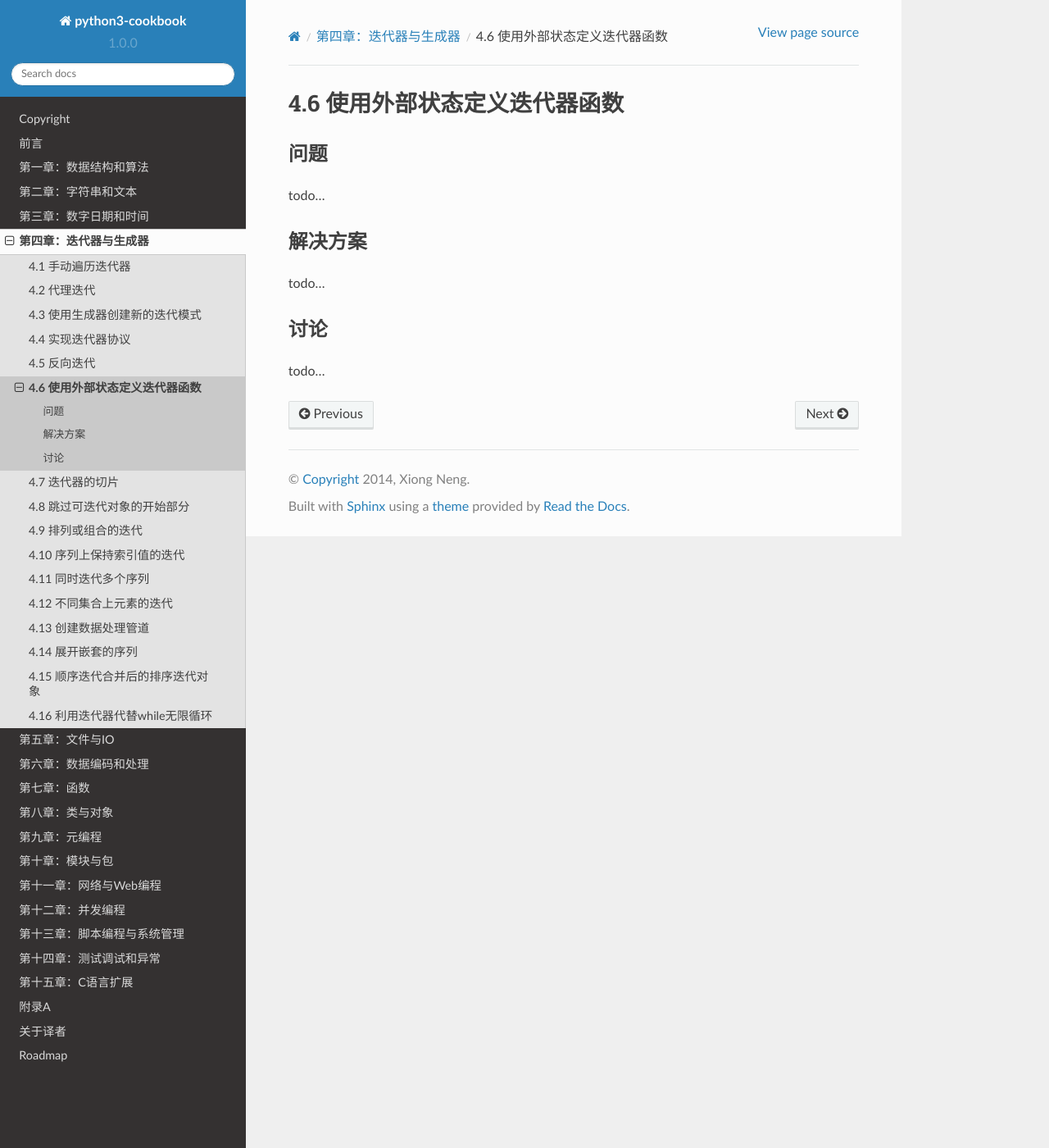
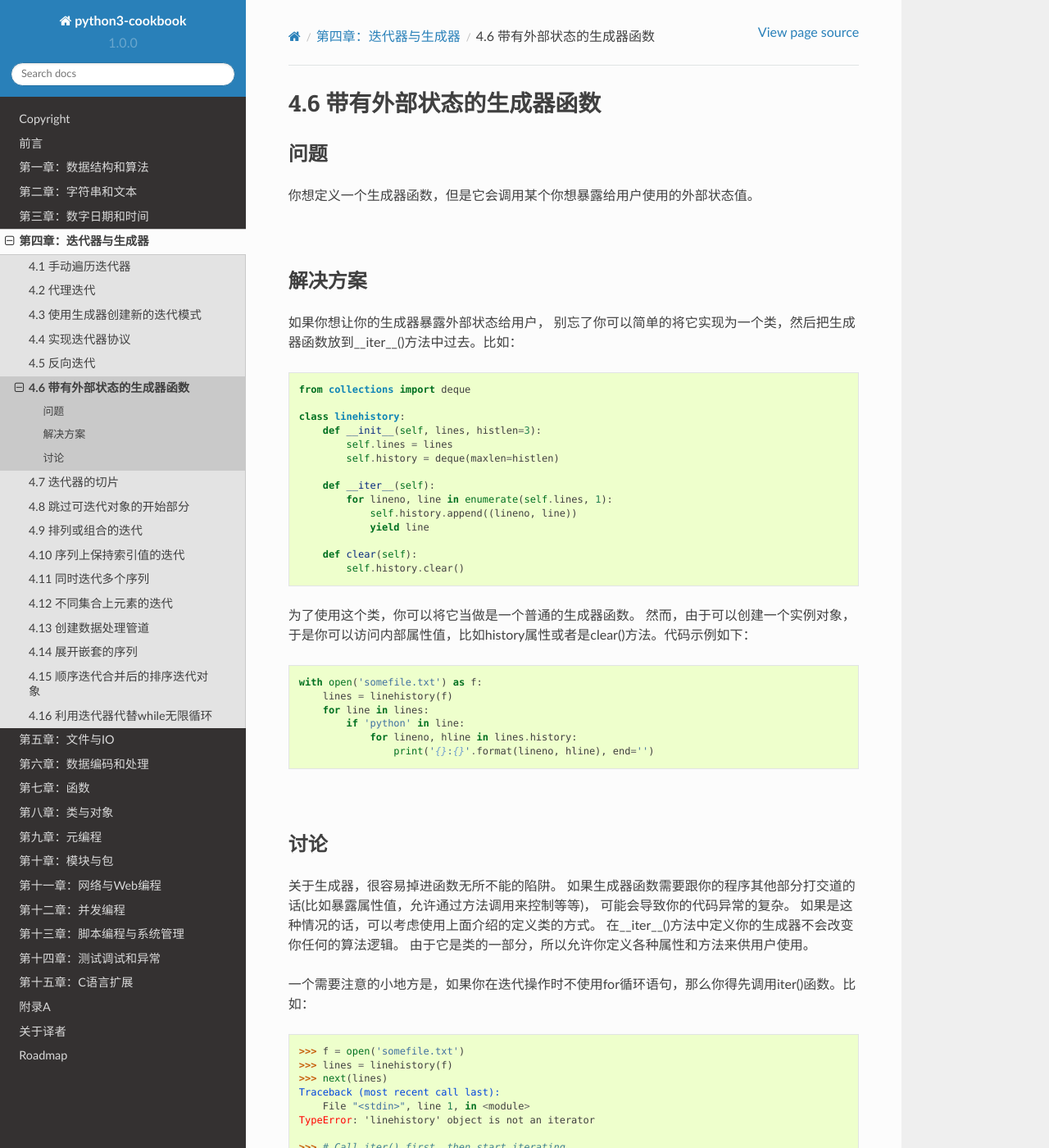
Before and after one commit to yidao620c/python3-cookbook, a Sphinx documentation site: the page built from source/c04/p06_define_generator_func_with_extra_state.rst, in a window 1280 px wide and 1400 px high. Shown: the whole window at 82% size. Built offline with Sphinx 7.4.7 and the Read the Docs theme 2.0.0, drawn with Linux system fonts in a browser that asks for light colours; some of the changed text lies outside the part shown.

Commit message:
4.6小节完成

```diff
--- a/source/c04/p06_define_generator_func_with_extra_state.rst
+++ b/source/c04/p06_define_generator_func_with_extra_state.rst
@@ -1,18 +1,76 @@
-============================
-4.6 使用外部状态定义迭代器函数
-============================
+==========================
+4.6 带有外部状态的生成器函数
+==========================
 
 ----------
 问题
 ----------
-todo...
+你想定义一个生成器函数，但是它会调用某个你想暴露给用户使用的外部状态值。
+
+|
 
 ----------
 解决方案
 ----------
-todo...
+如果你想让你的生成器暴露外部状态给用户，
+别忘了你可以简单的将它实现为一个类，然后把生成器函数放到__iter__()方法中过去。比如：
+
+.. code-block:: python
+
+    from collections import deque
+
+    class linehistory:
+        def __init__(self, lines, histlen=3):
+            self.lines = lines
+            self.history = deque(maxlen=histlen)
+
+        def __iter__(self):
+            for lineno, line in enumerate(self.lines, 1):
+                self.history.append((lineno, line))
+                yield line
+
+        def clear(self):
+            self.history.clear()
+
+为了使用这个类，你可以将它当做是一个普通的生成器函数。
+然而，由于可以创建一个实例对象，于是你可以访问内部属性值，比如history属性或者是clear()方法。代码示例如下：
+
+.. code-block:: python
+
+    with open('somefile.txt') as f:
+        lines = linehistory(f)
+        for line in lines:
+            if 'python' in line:
+                for lineno, hline in lines.history:
+                    print('{}:{}'.format(lineno, hline), end='')
+
+|
 
 ----------
 讨论
 ----------
-todo...
+关于生成器，很容易掉进函数无所不能的陷阱。
+如果生成器函数需要跟你的程序其他部分打交道的话(比如暴露属性值，允许通过方法调用来控制等等)，
+可能会导致你的代码异常的复杂。
+如果是这种情况的话，可以考虑使用上面介绍的定义类的方式。
+在__iter__()方法中定义你的生成器不会改变你任何的算法逻辑。
+由于它是类的一部分，所以允许你定义各种属性和方法来供用户使用。
+
+一个需要注意的小地方是，如果你在迭代操作时不使用for循环语句，那么你得先调用iter()函数。比如：
+
+.. code-block:: python
+
+    >>> f = open('somefile.txt')
+    >>> lines = linehistory(f)
+    >>> next(lines)
+    Traceback (most recent call last):
+        File "<stdin>", line 1, in <module>
+    TypeError: 'linehistory' object is not an iterator
+
+    >>> # Call iter() first, then start iterating
+    >>> it = iter(lines)
+    >>> next(it)
+    'hello world\n'
+    >>> next(it)
+    'this is a test\n'
+    >>>
```
Also changed, not shown: 1 other file.
